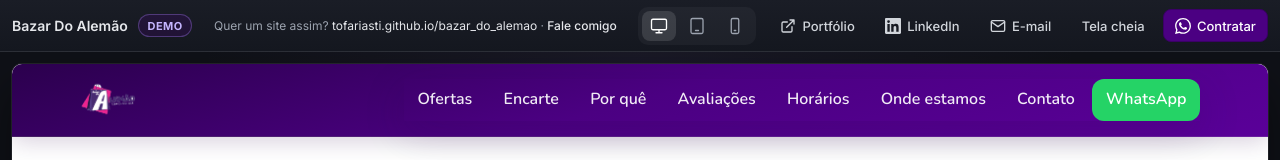
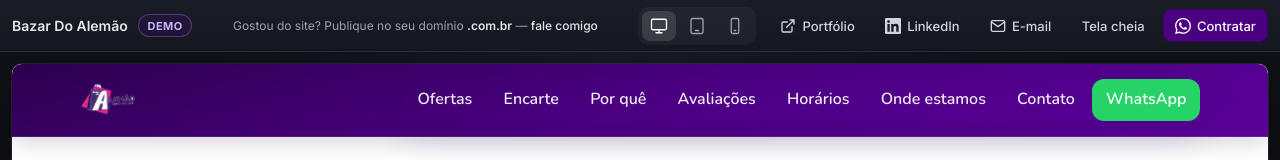
Before and after one commit to tofariasti/bazar_do_alemao, a website: page index.html in a window 1280 px wide. Shown: the top 160 px of the page. Drawn offline with nearby package versions, Linux system fonts and the light colour scheme.

Commit message:
Clarify demo pitch to promote custom .com.br domains.
Replace the GitHub Pages URL in the preview bar with a message inviting the client to publish on their own domain and contact via WhatsApp.

```diff
--- a/assets/css/preview.css
+++ b/assets/css/preview.css
@@ -245,6 +245,11 @@ body.preview-shell {
   color: #ddd6fe;
 }
 
+.preview-bar__pitch-domain {
+  color: #e5e7eb;
+  font-weight: 600;
+}
+
 @media (min-width: 640px) {
   .preview-bar__pitch {
     display: block;
@@ -252,7 +257,6 @@ body.preview-shell {
 }
 
 @media (max-width: 767px) {
-  .preview-bar__pitch-url,
   .preview-bar__pitch-sep {
     display: none;
   }
--- a/index.html
+++ b/index.html
@@ -20,18 +20,13 @@
     </div>
 
     <p class="preview-bar__pitch">
-      Quer um site assim?
-      <a
-        href="https://tofariasti.github.io/bazar_do_alemao/"
-        target="_blank"
-        rel="noopener noreferrer"
-        class="preview-bar__pitch-url"
-      >tofariasti.github.io/bazar_do_alemao</a><span class="preview-bar__pitch-sep" aria-hidden="true"> · </span><a
-        href="https://wa.me/5551989030405?text=Ol%C3%A1%20Tiago!%20Vi%20a%20demo%20do%20site%20Bazar%20Do%20Alem%C3%A3o%20e%20gostaria%20de%20conversar%20sobre%20um%20projeto%20similar."
+      Gostou do site? Publique no seu domínio
+      <span class="preview-bar__pitch-domain">.com.br</span><span class="preview-bar__pitch-sep" aria-hidden="true"> — </span><a
+        href="https://wa.me/5551989030405?text=Ol%C3%A1%20Tiago!%20Vi%20a%20demo%20do%20site%20do%20Bazar%20Do%20Alem%C3%A3o%20e%20quero%20publicar%20no%20meu%20dom%C3%ADnio%20.com.br."
         target="_blank"
         rel="noopener noreferrer"
         class="preview-bar__pitch-contact"
-      >Fale comigo</a>
+      >fale comigo</a>
     </p>
 
     <div class="preview-bar__devices" role="group" aria-label="Visualização por dispositivo">
```
